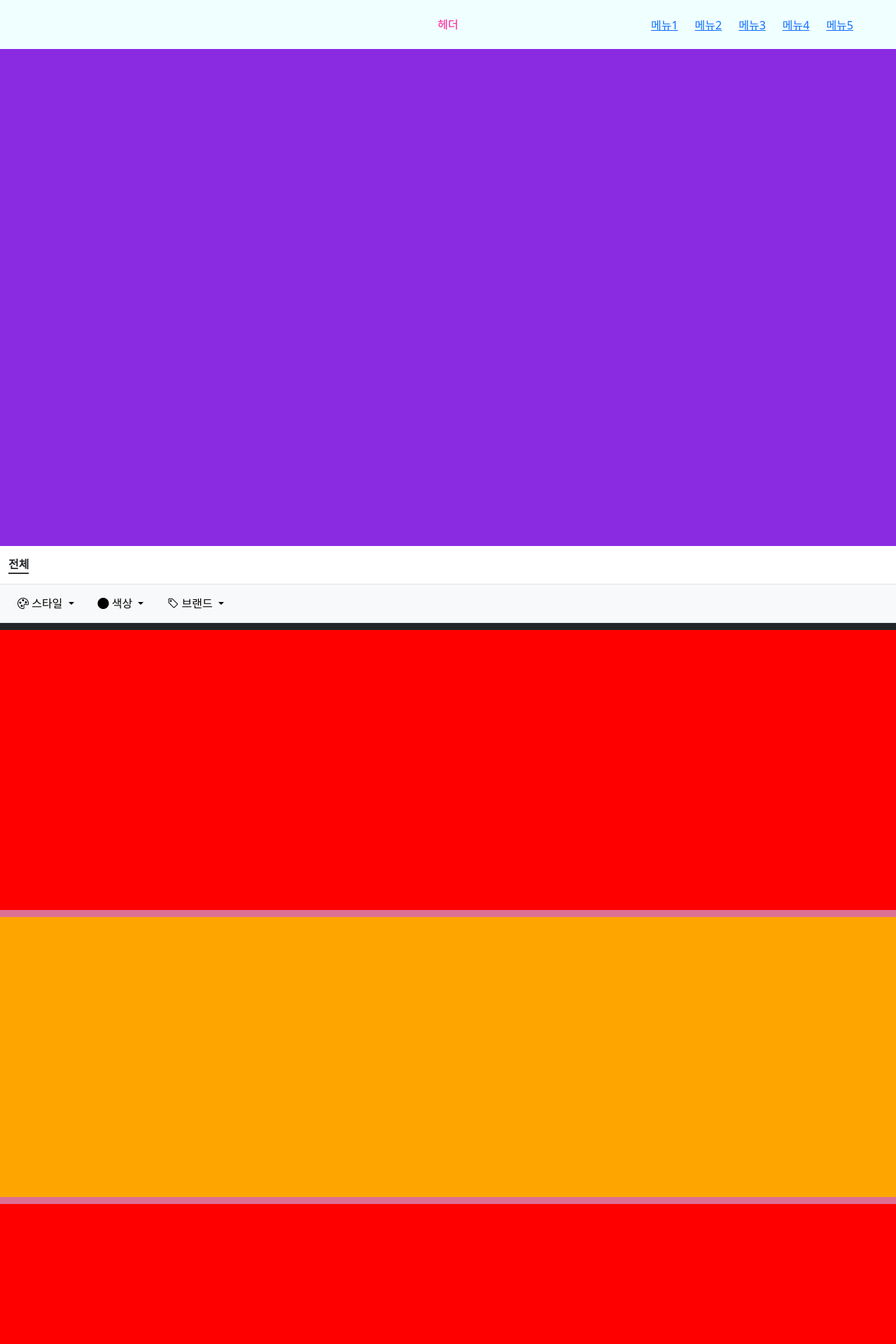
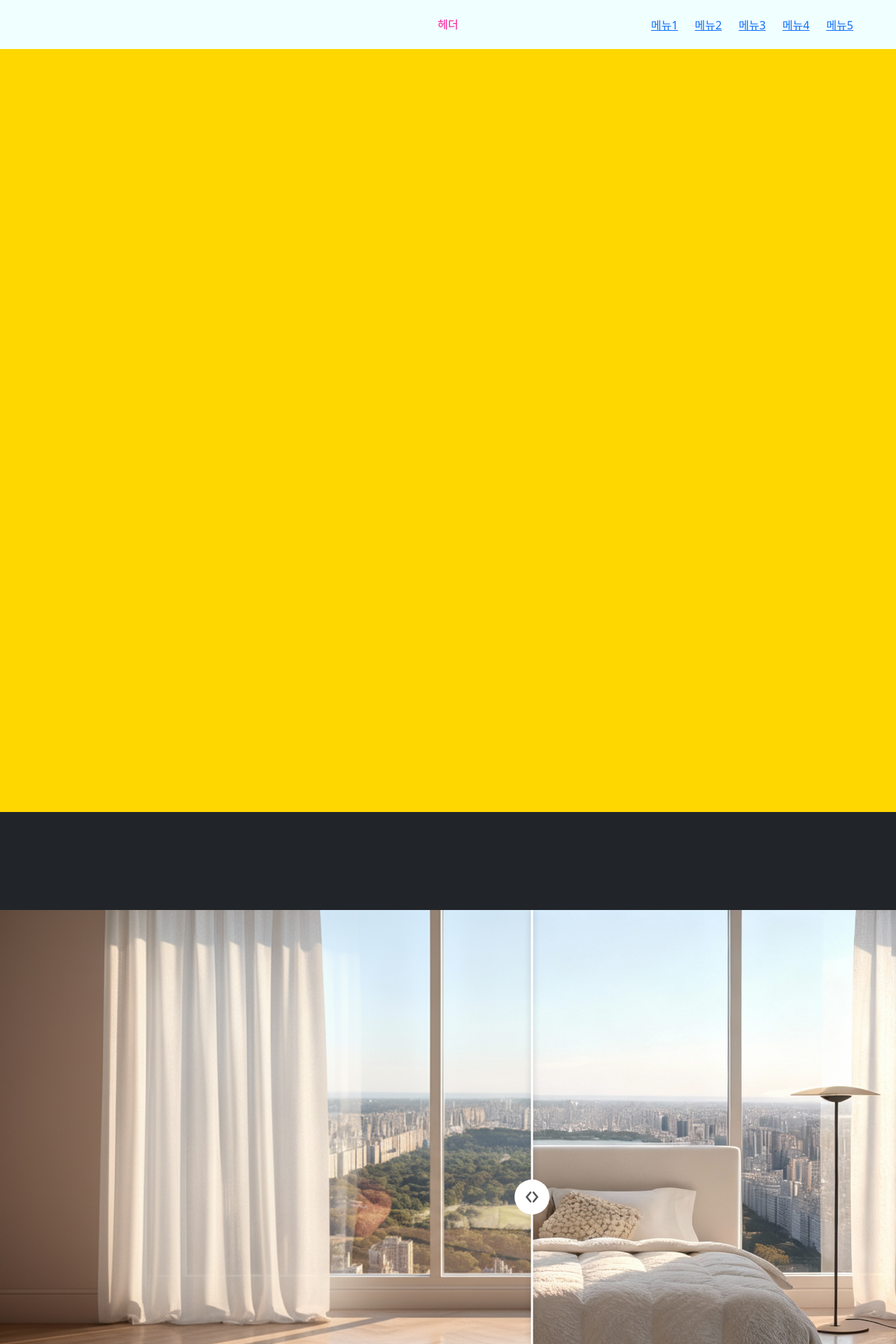
Before and after one commit to lhj8-8/interior_lhj, a Flask app: page / in a window 1280 px wide; the page is wider, and only the part inside the window is pictured. Shown: the top 1920 px of that part at 70% size. Run offline with Flask 3, Linux system fonts and the light colour scheme; parts of the project's set-up code (start-up, migrations or seed data) failed here and were passed over.

Commit message:
20250929

```diff
--- a/sprout/static/sub.css
+++ b/sprout/static/sub.css
@@ -8,10 +8,7 @@
 
 /* section_1 */
 .section_1{height: 780px;margin: 0 auto;background-color: blueviolet;}
-
-
 .section_tb{width: 1520px; height: 140px;margin: 0 auto;}
-    /*section_tb*/
         /* 드롭다운 화살표 회전 효과 */
         .dropdown-toggle::after {
             transition: transform 0.15s ease-in-out;
--- a/sprout/templates/base.html
+++ b/sprout/templates/base.html
@@ -51,4 +51,4 @@
 <!--custom js-->
 <script src="{{ url_for('static', filename='js.js') }}"></script>
 </body>
-</html>
+/html>
--- a/sprout/views/main_views.py
+++ b/sprout/views/main_views.py
@@ -3,4 +3,4 @@ from flask import Blueprint, render_template
 bp = Blueprint ('main',__name__)
 @bp.route('/')
 def index():
-    return render_template('sub.html')
+    return render_template('main.html')
```
Also changed, not shown: sprout/static/style.css (added). Lines whose indentation alone changed are shown as unchanged.
